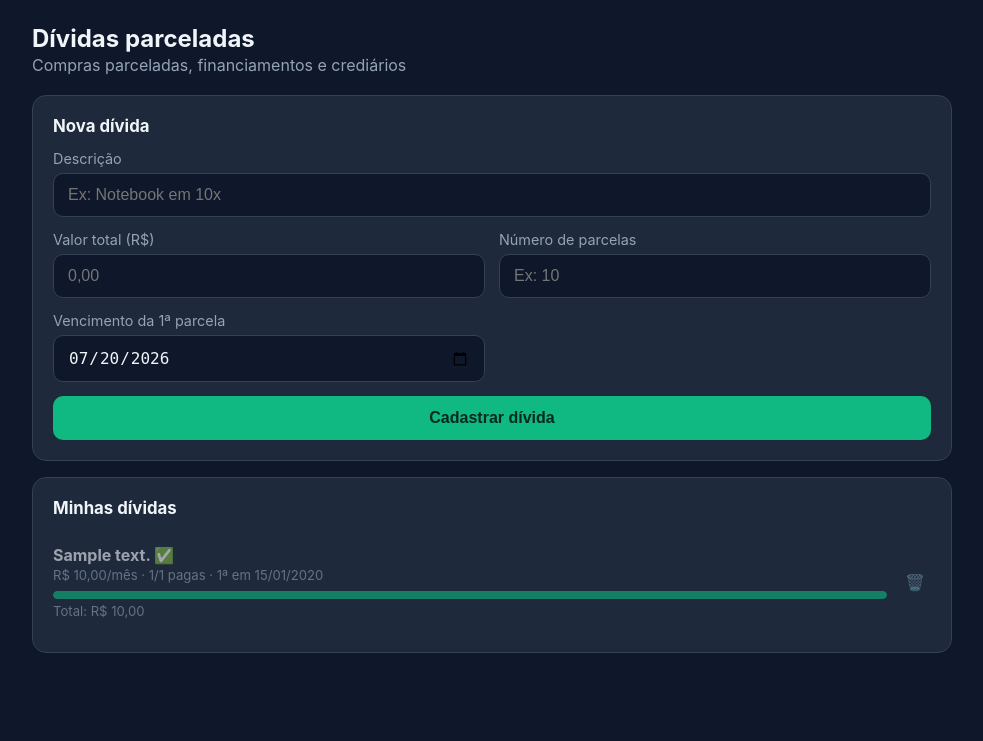
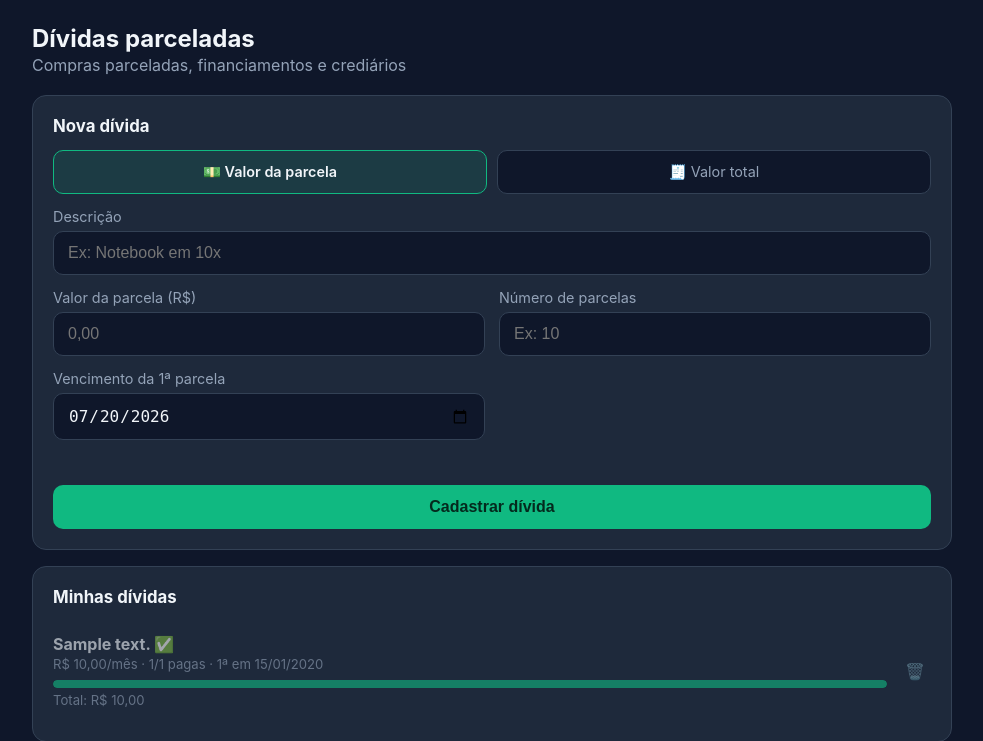
Before and after one commit to Marcosamorim897/financas-app, a Flask app: page /dividas in a window 1280 px wide. Shown: the part 64-805 px from the top of the page, without its empty margins (148-1131 px from the left). Before the commit the page ends 717 px from the top, so only its background shows below. Run offline with Flask 3, Linux system fonts and the light colour scheme; the visitor is signed in with stand-in values (Sample User, id 1); tables that the repository leaves empty hold one stand-in row (values such as "Sample post").

Commit message:
feat: tooltip no grafico e cadastro de divida pelo valor da parcela
- Dashboard: ao passar o mouse (ou tocar) numa barra do grafico,
  mostra tooltip com o valor total de receitas/gastos daquele mes
- Dividas: alternador para informar valor da parcela ou valor total,
  com previa do calculo em tempo real no formulario
- Service worker: cache v2 para atualizar os assets nos PWAs instalados

Co-Authored-By: Claude Fable 5 <noreply@anthropic.com>

```diff
--- a/app.py
+++ b/app.py
@@ -332,16 +332,21 @@ def dividas():
 
     if request.method == "POST":
         descricao = request.form.get("descricao", "").strip()
-        valor_total = parse_valor(request.form.get("valor_total"))
+        modo = request.form.get("modo_valor", "total")
+        valor = parse_valor(request.form.get("valor"))
         data_inicio = parse_data(request.form.get("data_primeira_parcela"))
         try:
             num_parcelas = int(request.form.get("num_parcelas", "0"))
         except ValueError:
             num_parcelas = 0
 
-        if not descricao or valor_total is None or num_parcelas < 1 or not data_inicio:
+        if not descricao or valor is None or num_parcelas < 1 or not data_inicio:
             flash("Preencha todos os campos da dívida corretamente.", "erro")
         else:
+            if modo == "parcela":
+                valor_total = (valor * num_parcelas).quantize(Decimal("0.01"))
+            else:
+                valor_total = valor
             db.session.add(
                 Divida(
                     user_id=usuario.id,
--- a/static/css/style.css
+++ b/static/css/style.css
@@ -127,6 +127,14 @@ a { color: var(--primaria); }
 .formulario-grade .alternador, .formulario-grade button { grid-column: 1 / -1; }
 .formulario-grade label:first-of-type { grid-column: 1 / -1; }
 
+.previa-calculo {
+  grid-column: 1 / -1;
+  color: var(--texto-suave);
+  font-size: 0.9rem;
+  min-height: 1.2em;
+  margin: 0;
+}
+
 .alternador { display: flex; gap: 10px; }
 .alternador-opcao { flex: 1; }
 .alternador-opcao input { display: none; }
--- a/static/sw.js
+++ b/static/sw.js
@@ -1,5 +1,5 @@
 // Service worker do PWA Minhas Finanças
-const CACHE = 'financas-v1';
+const CACHE = 'financas-v2';
 const ARQUIVOS_ESTATICOS = [
   '/static/css/style.css',
   '/static/js/grafico.js',
--- a/templates/dividas.html
+++ b/templates/dividas.html
@@ -7,18 +7,29 @@
 <section class="painel">
   <h2>Nova dívida</h2>
   <form method="POST" class="formulario formulario-grade">
+    <div class="alternador">
+      <label class="alternador-opcao">
+        <input type="radio" name="modo_valor" value="parcela" checked>
+        <span>💵 Valor da parcela</span>
+      </label>
+      <label class="alternador-opcao">
+        <input type="radio" name="modo_valor" value="total">
+        <span>🧾 Valor total</span>
+      </label>
+    </div>
     <label>Descrição
       <input type="text" name="descricao" required placeholder="Ex: Notebook em 10x">
     </label>
-    <label>Valor total (R$)
-      <input type="text" name="valor_total" required inputmode="decimal" placeholder="0,00">
+    <label><span id="rotulo-valor">Valor da parcela (R$)</span>
+      <input type="text" name="valor" id="campo-valor" required inputmode="decimal" placeholder="0,00">
     </label>
     <label>Número de parcelas
-      <input type="number" name="num_parcelas" required min="1" max="360" placeholder="Ex: 10">
+      <input type="number" name="num_parcelas" id="campo-parcelas" required min="1" max="360" placeholder="Ex: 10">
     </label>
     <label>Vencimento da 1ª parcela
       <input type="date" name="data_primeira_parcela" value="{{ hoje.isoformat() }}" required>
     </label>
+    <p class="previa-calculo" id="previa-calculo"></p>
     <button type="submit" class="botao botao-primario">Cadastrar dívida</button>
   </form>
 </section>
@@ -62,3 +73,51 @@
   {% endif %}
 </section>
 {% endblock %}
+
+{% block scripts %}
+<script>
+  const rotuloValor = document.getElementById('rotulo-valor');
+  const campoValor = document.getElementById('campo-valor');
+  const campoParcelas = document.getElementById('campo-parcelas');
+  const previa = document.getElementById('previa-calculo');
+
+  function modoAtual() {
+    return document.querySelector('input[name="modo_valor"]:checked').value;
+  }
+
+  function parseValorBr(texto) {
+    texto = (texto || '').trim();
+    if (texto.includes(',')) texto = texto.replace(/\./g, '').replace(',', '.');
+    const v = parseFloat(texto);
+    return isNaN(v) || v <= 0 ? null : v;
+  }
+
+  function moeda(v) {
+    return v.toLocaleString('pt-BR', { style: 'currency', currency: 'BRL' });
+  }
+
+  function atualizarPrevia() {
+    const valor = parseValorBr(campoValor.value);
+    const n = parseInt(campoParcelas.value, 10);
+    if (!valor || !n || n < 1) {
+      previa.textContent = '';
+      return;
+    }
+    if (modoAtual() === 'parcela') {
+      previa.textContent = `${n}x de ${moeda(valor)} = total de ${moeda(valor * n)}`;
+    } else {
+      previa.textContent = `Total de ${moeda(valor)} = ${n}x de ${moeda(valor / n)}`;
+    }
+  }
+
+  document.querySelectorAll('input[name="modo_valor"]').forEach((radio) => {
+    radio.addEventListener('change', () => {
+      rotuloValor.textContent =
+        modoAtual() === 'parcela' ? 'Valor da parcela (R$)' : 'Valor total (R$)';
+      atualizarPrevia();
+    });
+  });
+  campoValor.addEventListener('input', atualizarPrevia);
+  campoParcelas.addEventListener('input', atualizarPrevia);
+</script>
+{% endblock %}
```
Also changed, not shown: other parts of static/css/style.css (+32 -1 lines), static/js/grafico.js (+74 -7 lines).
